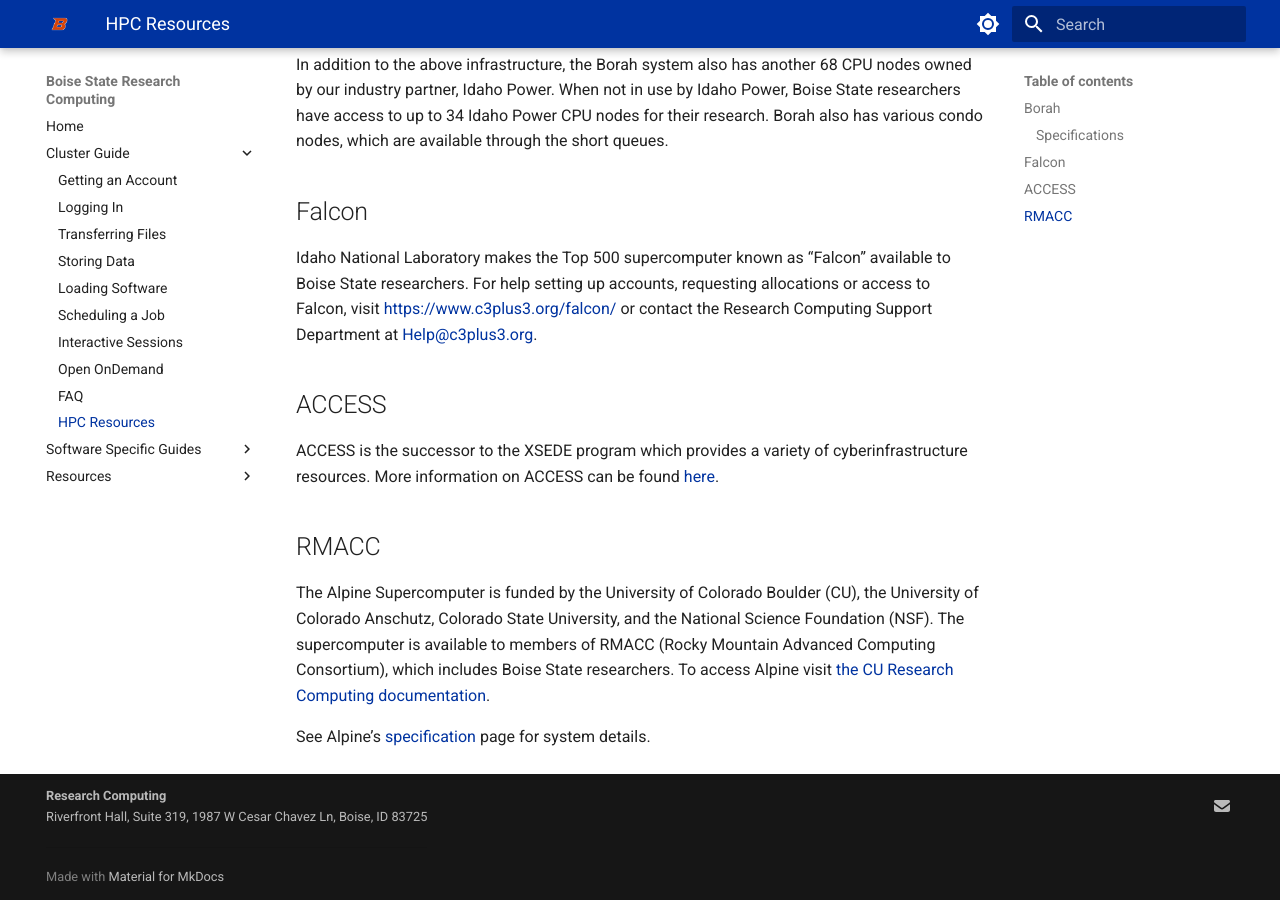
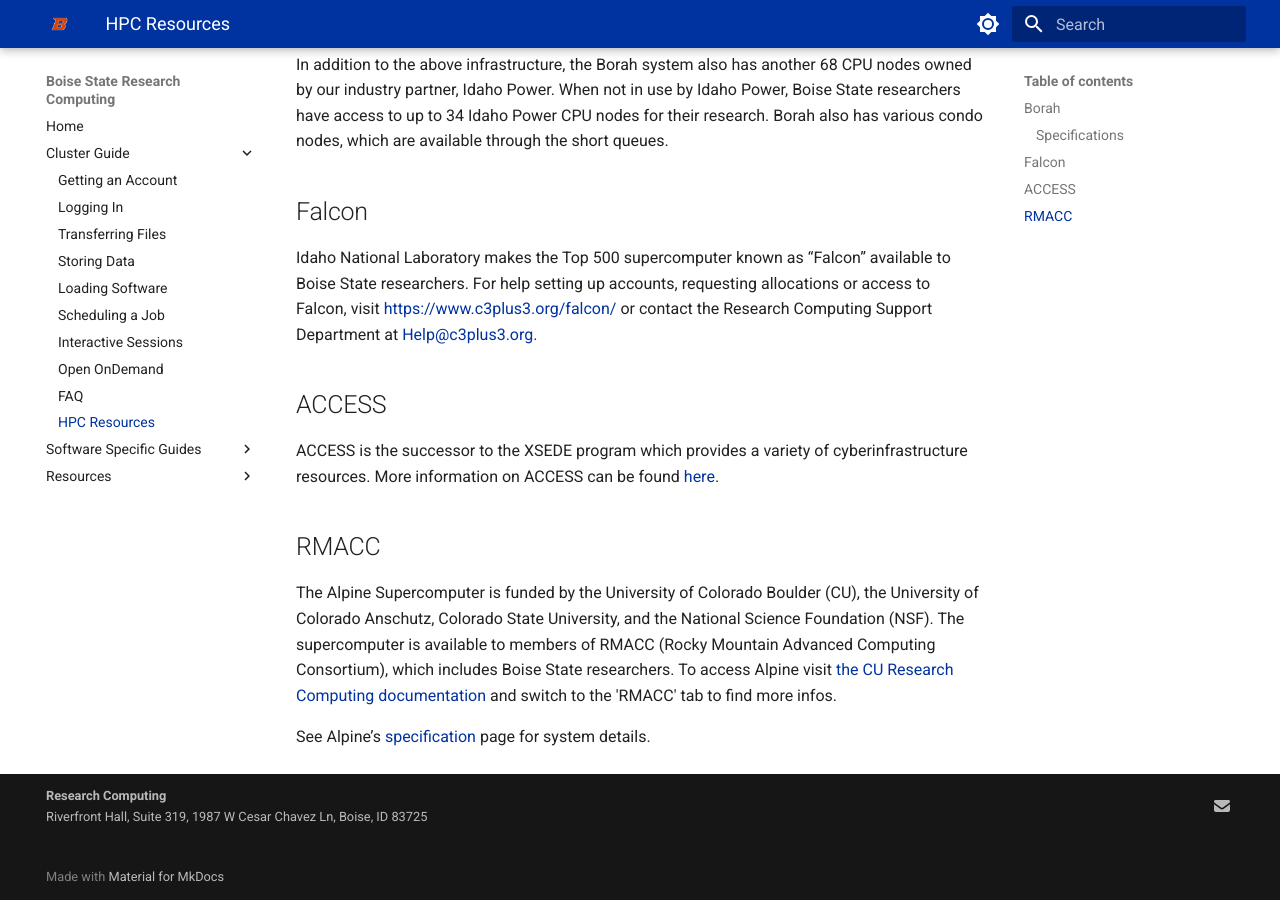
Before and after one commit to bsurc/docs, an MkDocs documentation site: the page built from docs/hpc_resources.md, in a window 1280 px wide and 900 px high, scrolled down 915 px. Built offline with MkDocs 1.6.1 and Material for MkDocs 9.7.7, drawn with Linux system fonts in a browser that asks for light colours.

Commit message:
HPR Resources - Update links to CU Alpine
Update link on how to request an account

```diff
--- a/docs/hpc_resources.md
+++ b/docs/hpc_resources.md
@@ -23,6 +23,6 @@ Idaho National Laboratory makes the Top 500 supercomputer known as “Falcon”
 ACCESS is the successor to the XSEDE program which provides a variety of cyberinfrastructure resources. More information on ACCESS can be found [here](https://access-ci.org/).
 
 ## RMACC
-The Alpine Supercomputer is funded by the University of Colorado Boulder (CU), the University of Colorado Anschutz, Colorado State University, and the National Science Foundation (NSF). The supercomputer is available to members of RMACC (Rocky Mountain Advanced Computing Consortium), which includes Boise State researchers. To access Alpine visit [the CU Research Computing documentation](https://curc.readthedocs.io/en/latest/access/rmacc.html).
+The Alpine Supercomputer is funded by the University of Colorado Boulder (CU), the University of Colorado Anschutz, Colorado State University, and the National Science Foundation (NSF). The supercomputer is available to members of RMACC (Rocky Mountain Advanced Computing Consortium), which includes Boise State researchers. To access Alpine visit [the CU Research Computing documentation](https://curc.readthedocs.io/en/latest/getting_started/logging-in.html) and switch to the 'RMACC' tab to find more infos.
 
 See Alpine’s [specification](https://curc.readthedocs.io/en/latest/clusters/alpine/alpine-hardware.html) page for system details.
```
